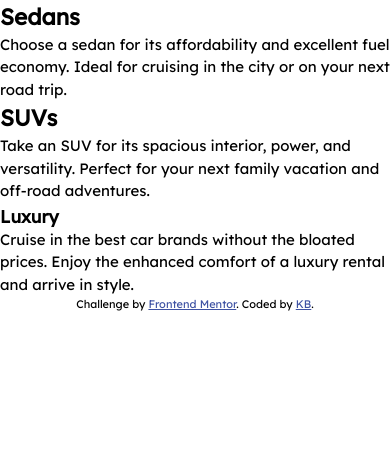
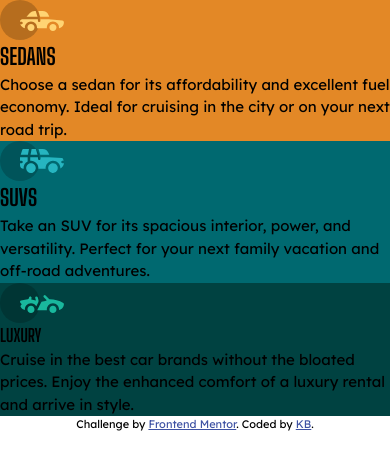
Before and after one commit to kbmke/3column-preview-card, a plain HTML site: page index.html in a window 390 px wide. Drawn offline with Linux system fonts and the light colour scheme.

Commit message:
added card background colors, added icons, set header font family

```diff
--- a/index.html
+++ b/index.html
@@ -19,16 +19,19 @@
   <body>
     <main id="everything-box">
       <article class="sedans card card1">
+        <img src="/images/icon-sedans.svg" alt="sedan icon" />
         <h1 class="header">Sedans</h1>
         Choose a sedan for its affordability and excellent fuel economy. Ideal
         for cruising in the city or on your next road trip.
       </article>
       <article class="suvs card card2">
+        <img src="/images/icon-suvs.svg" alt="suv icon" />
         <h1 class="header">SUVs</h1>
         Take an SUV for its spacious interior, power, and versatility. Perfect
         for your next family vacation and off-road adventures.
         <article class="luxury card card3">
-          <h1 class="header luxury card card3">Luxury</h1>
+          <img src="/images/icon-luxury.svg" alt="luxury icon" />
+          <h1 class="header">Luxury</h1>
           Cruise in the best car brands without the bloated prices. Enjoy the
           enhanced comfort of a luxury rental and arrive in style.
         </article>
--- a/main.css
+++ b/main.css
@@ -98,7 +98,6 @@ h6 {
 --buttonColor: hsl(0, 0%, 95%);
     /* Very light gray (background, headings, buttons): hsl(0, 0%, 95%) */
 font-size: 15px;
-   font-family: 'Big Shoulders Display', cursive;
 font-family: 'Lexend Deca', sans-serif;
 }
 
@@ -109,6 +108,19 @@ font-family: 'Lexend Deca', sans-serif;
 
  @media only screen and (min-width: 375px) and (max-width: 769px) {
      /* ABOVE CHANGES SETTINGS AT 375px SCREEN SIZE TO 769px SCREEN SIZE*/
+     .card1{
+        background-color: var(--sedanBG);
+     }
+     .card2 {
+        background-color: var(--suvBG);
+     }
+     .card3{
+        background-color: var(--luxuryBG);
+     }
+     .header {
+        text-transform: uppercase;
+       font-family: 'Big Shoulders Display', cursive;
+     }
  }
    .attribution {
         font-size: 11px;
```
